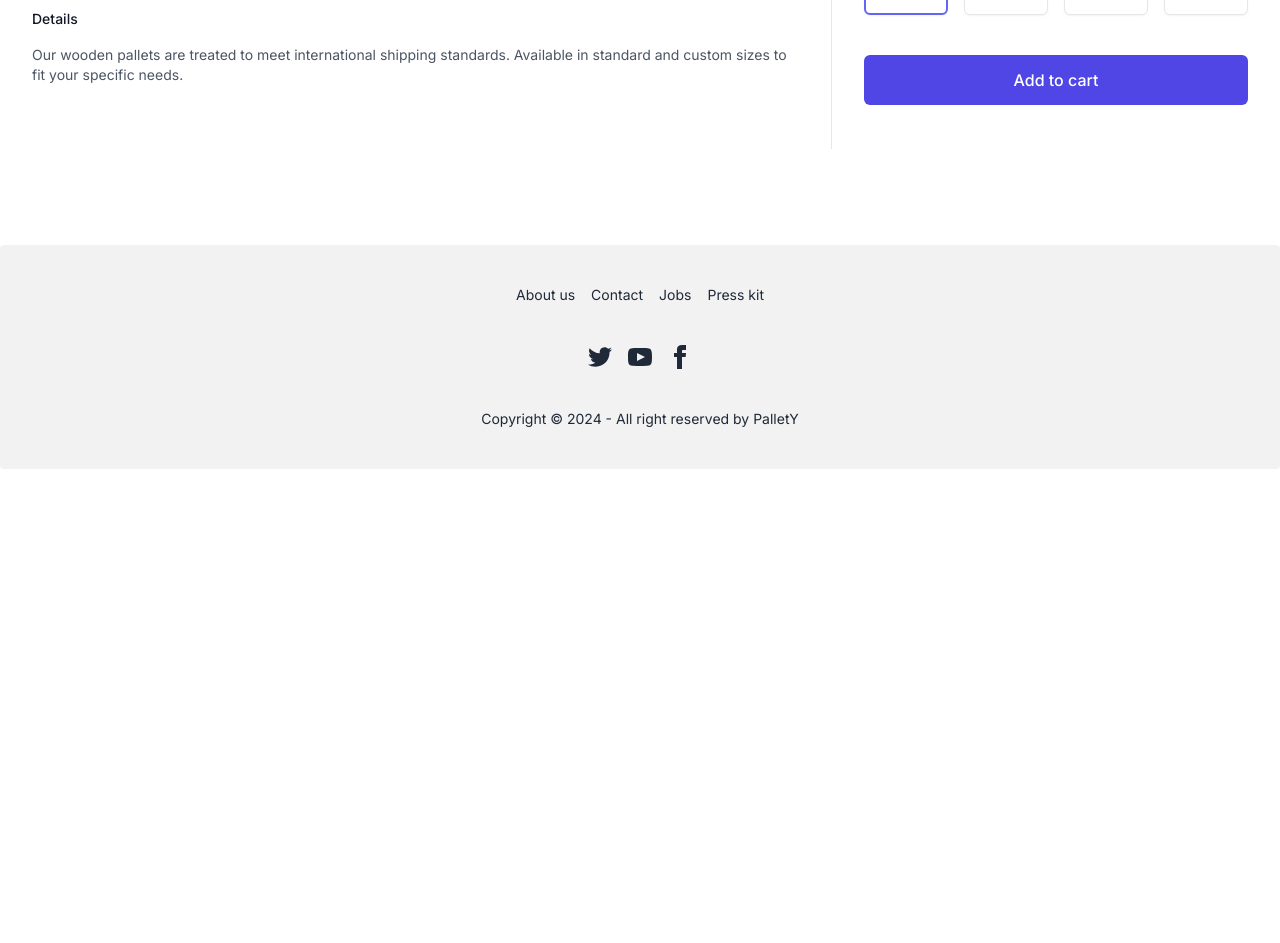
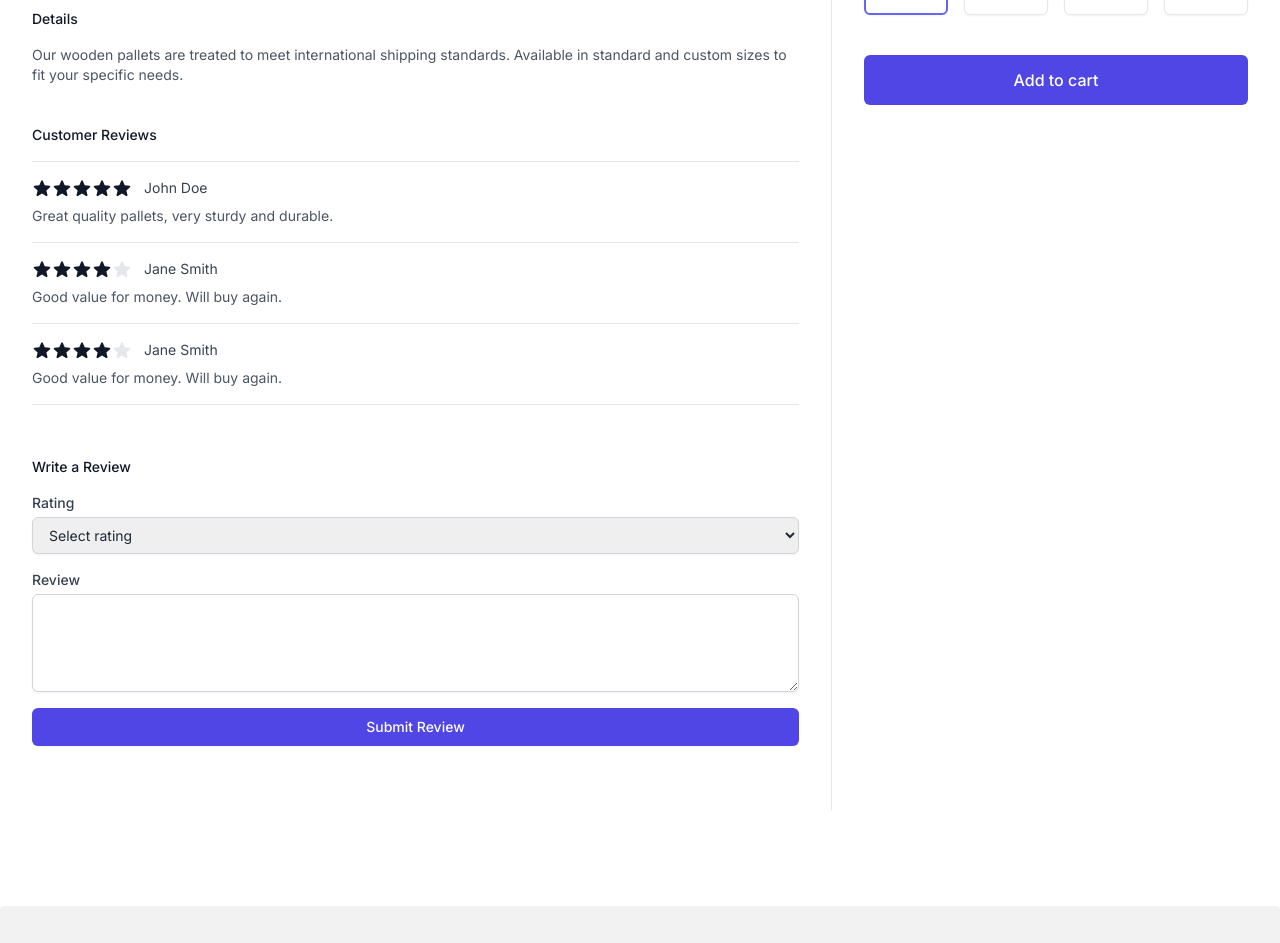
Before and after one commit to EyadTamer999/software-ecommerce-frontend, a Next.js app: page /product/1 in a window 1280 px wide. Shown: the part 1100-2043 px from the top of the page. Before the commit the page ends 1569 px from the top, so only its background shows below. Built offline with nearby package versions, Linux system fonts and the light colour scheme.

Commit message:
refactor: Add ReviewsList and ReviewForm components to product page

```diff
--- /dev/null
+++ b/src/app/product/[product]/ReviewForm.js
@@ -0,0 +1,60 @@
+// components/ReviewForm.js
+import { useState } from 'react'
+
+const ReviewForm = ({ onSubmit }) => {
+    const [newReview, setNewReview] = useState({ rating: 0, text: '', author: '' })
+
+    const handleSubmit = (e) => {
+        e.preventDefault()
+        onSubmit(newReview)
+        setNewReview({ rating: 0, text: '', author: '' })
+    }
+
+    return (
+        <div className="mt-10">
+            <h2 className="text-sm font-medium text-gray-900">Write a Review</h2>
+            <form onSubmit={handleSubmit} className="mt-4 space-y-4">
+                <div>
+                    <label htmlFor="review-rating" className="block text-sm font-medium text-gray-700">
+                        Rating
+                    </label>
+                    <select
+                        id="review-rating"
+                        name="review-rating"
+                        value={newReview.rating}
+                        onChange={(e) => setNewReview({ ...newReview, rating: parseInt(e.target.value) })}
+                        className="mt-1 block w-full border border-gray-300 rounded-md shadow-sm py-2 px-3 focus:ring-indigo-500 focus:border-indigo-500 sm:text-sm"
+                        required
+                    >
+                        <option value="">Select rating</option>
+                        {[1, 2, 3, 4, 5].map((rating) => (
+                            <option key={rating} value={rating}>{rating}</option>
+                        ))}
+                    </select>
+                </div>
+                <div>
+                    <label htmlFor="review-text" className="block text-sm font-medium text-gray-700">
+                        Review
+                    </label>
+                    <textarea
+                        id="review-text"
+                        name="review-text"
+                        value={newReview.text}
+                        onChange={(e) => setNewReview({ ...newReview, text: e.target.value })}
+                        rows="4"
+                        className="mt-1 block w-full border border-gray-300 rounded-md shadow-sm py-2 px-3 focus:ring-indigo-500 focus:border-indigo-500 sm:text-sm"
+                        required
+                    />
+                </div>
+                <button
+                    type="submit"
+                    className="mt-2 w-full inline-flex items-center justify-center px-4 py-2 border border-transparent text-sm font-medium rounded-md shadow-sm text-white bg-indigo-600 hover:bg-indigo-700 focus:outline-none focus:ring-2 focus:ring-offset-2 focus:ring-indigo-500"
+                >
+                    Submit Review
+                </button>
+            </form>
+        </div>
+    )
+}
+
+export default ReviewForm
--- /dev/null
+++ b/src/app/product/[product]/ReviewsList.js
@@ -0,0 +1,37 @@
+// components/ReviewsList.js
+import { StarIcon } from '@heroicons/react/20/solid'
+import { classNames } from './utils'
+
+const ReviewsList = ({ reviews }) => {
+    return (
+        <div className="mt-10">
+            <h2 className="text-sm font-medium text-gray-900">Customer Reviews</h2>
+            <div className="overflow-y-auto h-64 mt-4 space-y-4">
+                {reviews.map((review) => (
+                    <div key={review.id} className="border-t border-gray-200 pt-4">
+                        <div className="flex items-center">
+                            <div className="flex items-center">
+                                {[0, 1, 2, 3, 4].map((rating) => (
+                                    <StarIcon
+                                        key={rating}
+                                        className={classNames(
+                                            review.rating > rating ? 'text-gray-900' : 'text-gray-200',
+                                            'h-5 w-5 flex-shrink-0'
+                                        )}
+                                        aria-hidden="true"
+                                    />
+                                ))}
+                            </div>
+                            <p className="ml-3 text-sm text-gray-700">{review.author}</p>
+                        </div>
+                        <div className="mt-2 text-sm text-gray-600">
+                            <p>{review.text}</p>
+                        </div>
+                    </div>
+                ))}
+            </div>
+        </div>
+    )
+}
+
+export default ReviewsList
--- a/src/app/product/[product]/page.jsx
+++ b/src/app/product/[product]/page.jsx
@@ -2,6 +2,8 @@
 import { useState } from 'react'
 import { StarIcon } from '@heroicons/react/20/solid'
 import { RadioGroup } from '@headlessui/react'
+import ReviewsList from './ReviewsList'
+import ReviewForm from './ReviewForm'
 
 const product = {
   name: 'Standard Wooden Pallet',
@@ -50,7 +52,45 @@ const product = {
   details:
     'Our wooden pallets are treated to meet international shipping standards. Available in standard and custom sizes to fit your specific needs.',
 }
-const reviews = { href: '#', average: 4.5, totalCount: 87 }
+
+const initialReviews = [
+  {
+    id: 1,
+    rating: 5,
+    text: "Great quality pallets, very sturdy and durable.",
+    author: "John Doe",
+  },
+  {
+    id: 2,
+    rating: 4,
+    text: "Good value for money. Will buy again.",
+    author: "Jane Smith",
+  },
+  {
+    id: 2,
+    rating: 4,
+    text: "Good value for money. Will buy again.",
+    author: "Jane Smith",
+  },
+  {
+    id: 2,
+    rating: 4,
+    text: "Good value for money. Will buy again.",
+    author: "Jane Smith",
+  },
+  {
+    id: 2,
+    rating: 4,
+    text: "Good value for money. Will buy again.",
+    author: "Jane Smith",
+  },
+  {
+    id: 2,
+    rating: 4,
+    text: "Good value for money. Will buy again.",
+    author: "Jane Smith",
+  },
+]
 
 function classNames(...classes) {
   return classes.filter(Boolean).join(' ')
@@ -59,6 +99,11 @@ function classNames(...classes) {
 export default function Product() {
   const [selectedColor, setSelectedColor] = useState(product.colors[0])
   const [selectedSize, setSelectedSize] = useState(product.sizes[0])
+  const [reviews, setReviews] = useState(initialReviews)
+
+  const handleReviewSubmit = (newReview) => {
+    setReviews([...reviews, { ...newReview, id: reviews.length + 1 }])
+  }
 
   return (
     <div className="bg-white">
@@ -146,16 +191,16 @@ export default function Product() {
                     <StarIcon
                       key={rating}
                       className={classNames(
-                        reviews.average > rating ? 'text-gray-900' : 'text-gray-200',
+                        product.rating > rating ? 'text-gray-900' : 'text-gray-200',
                         'h-5 w-5 flex-shrink-0'
                       )}
                       aria-hidden="true"
                     />
                   ))}
                 </div>
-                <p className="sr-only">{reviews.average} out of 5 stars</p>
+                <p className="sr-only">{product.rating} out of 5 stars</p>
                 <a href={reviews.href} className="ml-3 text-sm font-medium text-indigo-600 hover:text-indigo-500">
-                  {reviews.totalCount} reviews
+                  {product.totalCount} reviews
                 </a>
               </div>
             </div>
@@ -299,6 +344,12 @@ export default function Product() {
                 <p className="text-sm text-gray-600">{product.details}</p>
               </div>
             </div>
+
+            {/* Reviews Section */}
+            <ReviewsList reviews={reviews} />
+
+            {/* Review Form */}
+            <ReviewForm onSubmit={handleReviewSubmit} />
           </div>
         </div>
       </div>
--- /dev/null
+++ b/src/app/product/[product]/utils.js
@@ -0,0 +1,4 @@
+// utils.js
+export function classNames(...classes) {
+    return classes.filter(Boolean).join(' ')
+}
--- /dev/null
+++ b/src/app/product/fetchApi.js
@@ -0,0 +1,16 @@
+const BASE_URL = process.env.NEXT_PUBLIC_API_GATEWAY_URL + "/Product";
+
+
+export const getAllProducts = async () => {
+    const response = await fetch(BASE_URL + "/getAllProducts",
+        {
+            method: "GET",
+            headers: {
+                "Content-Type": "application/json",
+            },
+        }).then((response) => {
+            return response.json();
+        }
+        );
+    return response;
+}
--- a/src/app/product/page.jsx
+++ b/src/app/product/page.jsx
@@ -1,6 +1,12 @@
-import React from 'react'
+"use client";
+import React, { useEffect, useState } from 'react';
+import { getAllProducts } from './fetchApi';
+
 
 const AllProducts = () => {
+
+    const [products, setProducts] = useState([])
+
     return (
         <div>
 
```
